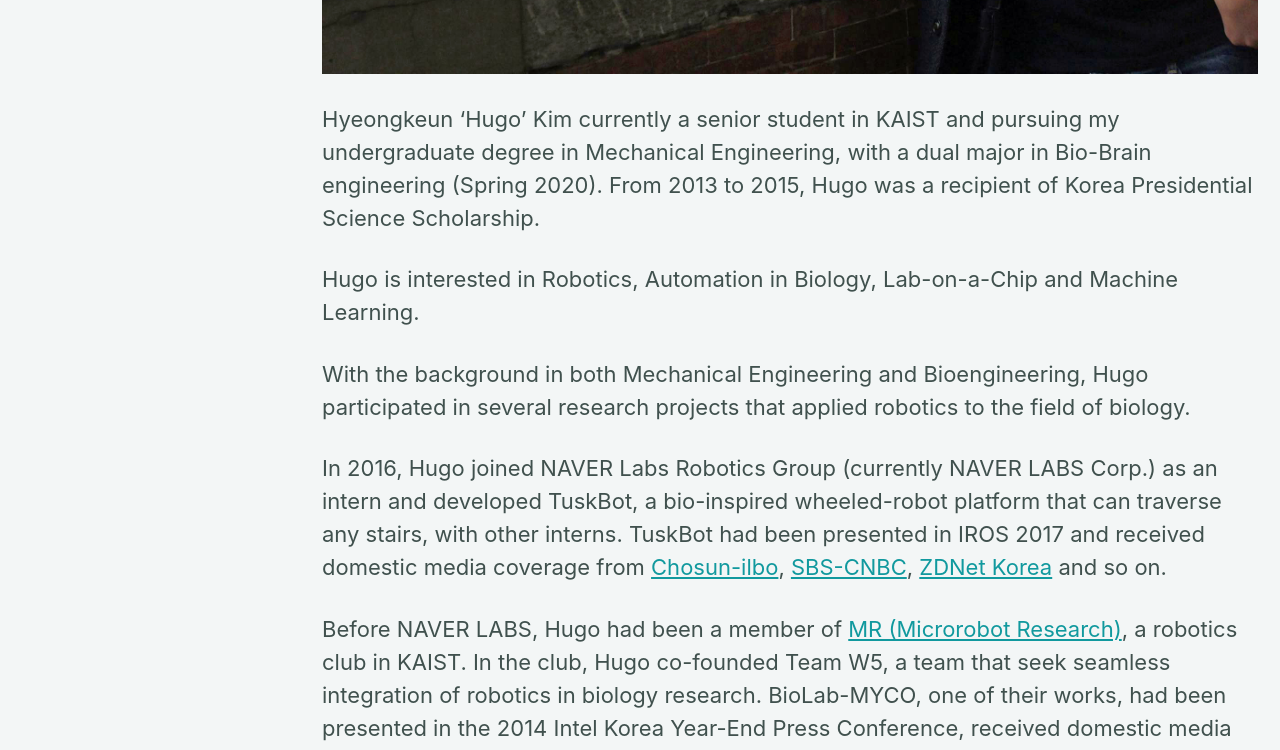
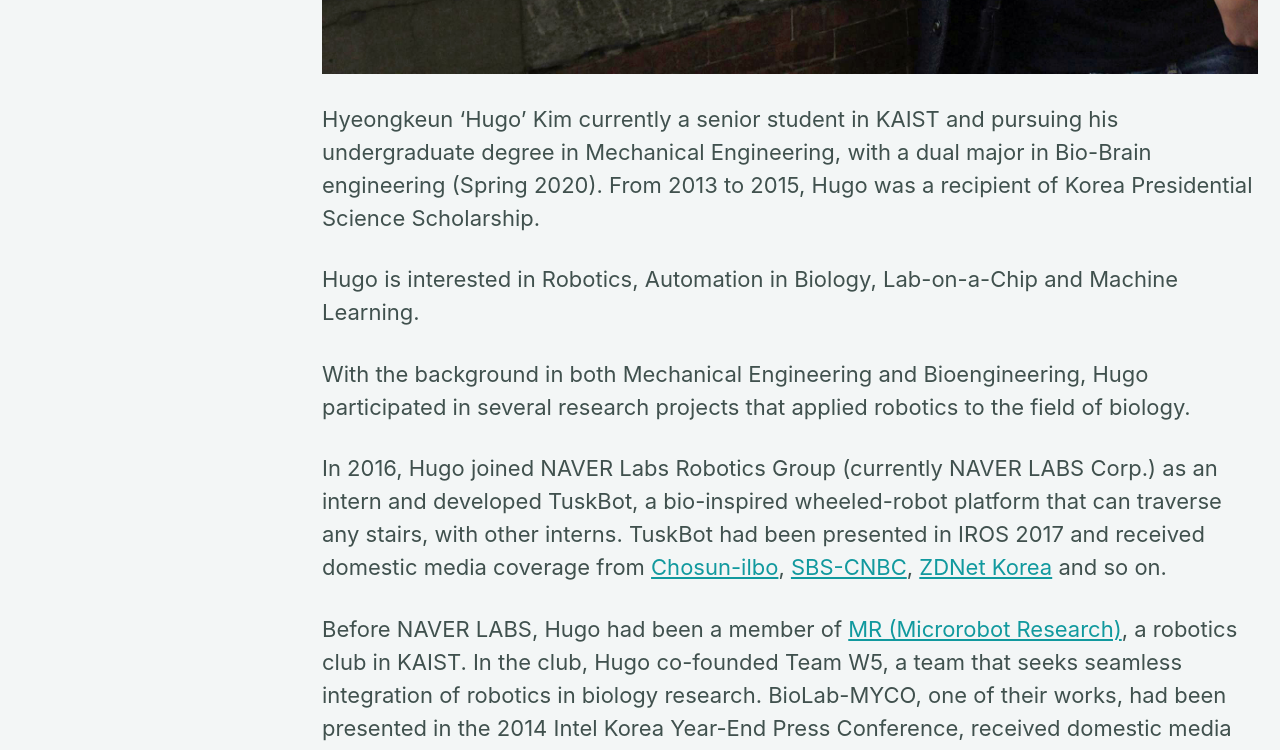
Before and after one commit to engiecat/engiecat.github.io, a Jekyll site: the page built from _pages/about.md, in a window 1280 px wide and 1400 px high, scrolled down 570 px. Shown: the part 340-1090 px from the top of the window. Built offline with Jekyll 4.4.1, drawn with Linux system fonts in a browser that asks for light colours; nearby versions of some CDN libraries; some of the changed text lies outside the part shown.

Commit message:
about change

```diff
--- a/_pages/about.md
+++ b/_pages/about.md
@@ -9,7 +9,7 @@ classes: wide
 
 ![times in florence](/assets/images/about_splash.jpg)
 
-Hyeongkeun ‘Hugo’ Kim currently a senior student in KAIST and pursuing my undergraduate degree in Mechanical Engineering, with a dual major in Bio-Brain engineering (Spring 2020). From 2013 to 2015, Hugo was a recipient of Korea Presidential Science Scholarship.
+Hyeongkeun ‘Hugo’ Kim currently a senior student in KAIST and pursuing his undergraduate degree in Mechanical Engineering, with a dual major in Bio-Brain engineering (Spring 2020). From 2013 to 2015, Hugo was a recipient of Korea Presidential Science Scholarship.
 
 Hugo is interested in Robotics, Automation in Biology, Lab-on-a-Chip and Machine Learning.
 
@@ -17,4 +17,4 @@ With the background in both Mechanical Engineering and Bioengineering, Hugo part
 
 In 2016, Hugo joined NAVER Labs Robotics Group (currently NAVER LABS Corp.) as an intern and developed TuskBot, a bio-inspired wheeled-robot platform that can traverse any stairs, with other interns. TuskBot had been presented in IROS 2017 and received domestic media coverage from [Chosun-ilbo](http://biz.chosun.com/site/data/html_dir/2017/06/25/2017062501522.html), [SBS-CNBC](http://sbscnbc.sbs.co.kr/read.jsp?pmArticleId=10000878098), [ZDNet Korea](http://www.zdnet.co.kr/news/news_view.asp?artice_id=20171016113135) and so on.
 
-Before NAVER LABS, Hugo had been a member of [MR (Microrobot Research)](https://mr.kaist.ac.kr/w5.html), a robotics club in KAIST. In the club, Hugo co-founded Team W5, a team that seek seamless integration of robotics in biology research. BioLab-MYCO, one of their works, had been presented in the 2014 Intel Korea Year-End Press Conference, received domestic media coverage from [CNET Korea](https://www.cnet.co.kr/view/123762) and so on, and published in Sensors as a [journal article](https://doi.org/10.3390/s16060942).
+Before NAVER LABS, Hugo had been a member of [MR (Microrobot Research)](https://mr.kaist.ac.kr/w5.html), a robotics club in KAIST. In the club, Hugo co-founded Team W5, a team that seeks seamless integration of robotics in biology research. BioLab-MYCO, one of their works, had been presented in the 2014 Intel Korea Year-End Press Conference, received domestic media coverage from [CNET Korea](https://www.cnet.co.kr/view/123762) and so on, and published in Sensors as a [journal article](https://doi.org/10.3390/s16060942).
```
